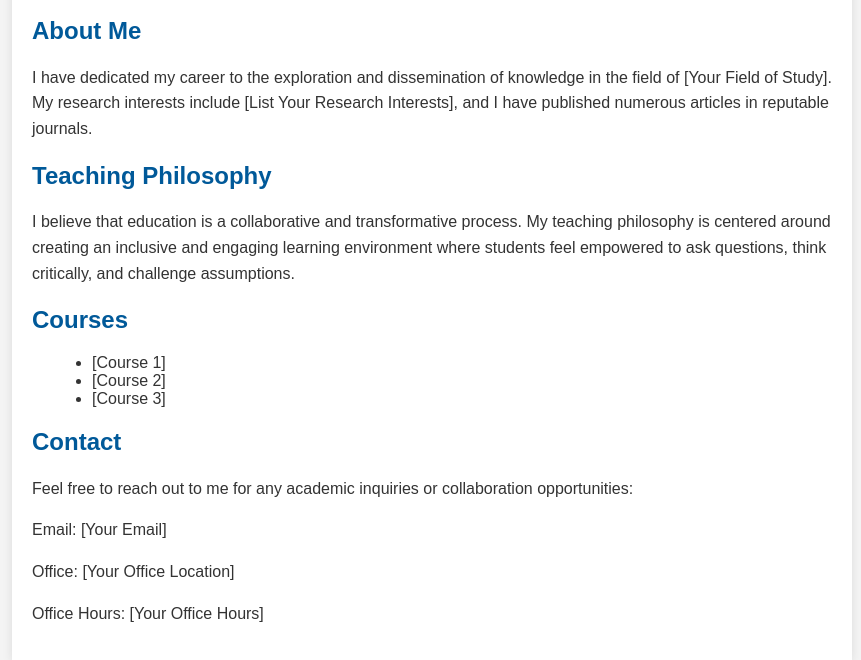
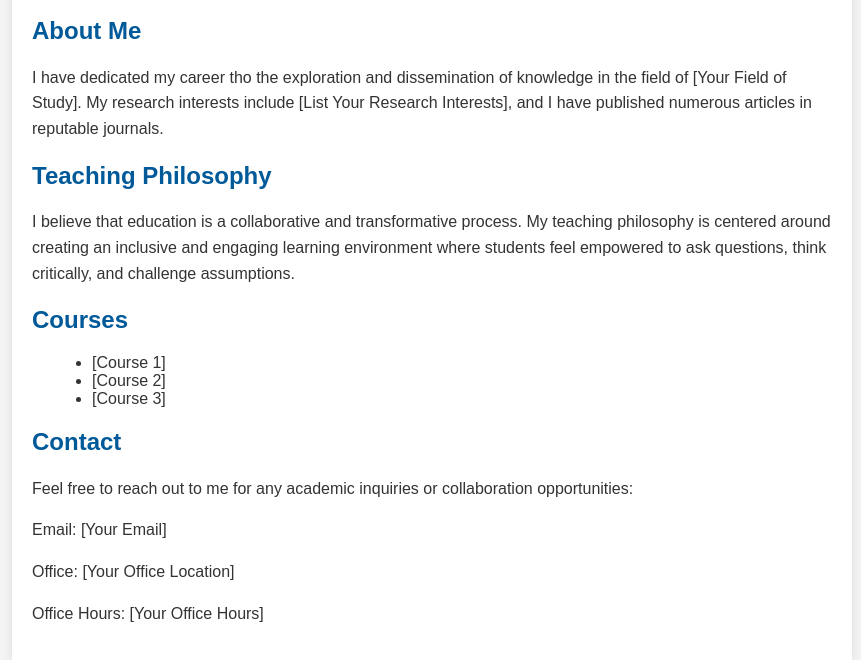
Before and after one commit to jmccormack17/professor-reputation, a plain HTML site: page index.html in a window 1280 px wide. Shown: the part 154-814 px from the top of the page, without its empty margins (208-1069 px from the left). Drawn offline with Linux system fonts and the light colour scheme.

Commit message:
Update index.html

```diff
--- a/index.html
+++ b/index.html
@@ -40,7 +40,7 @@
         <p>Hello! I'm Dr. [Your Name], a [Your Position] at [Your Institution]. With a passion for [Your Field of Study], my mission is to inspire and educate students to reach their full potential.</p>
 
         <h2>About Me</h2>
-        <p>I have dedicated my career to the exploration and dissemination of knowledge in the field of [Your Field of Study]. My research interests include [List Your Research Interests], and I have published numerous articles in reputable journals.</p>
+        <p>I have dedicated my career tho the exploration and dissemination of knowledge in the field of [Your Field of Study]. My research interests include [List Your Research Interests], and I have published numerous articles in reputable journals.</p>
 
         <h2>Teaching Philosophy</h2>
         <p>I believe that education is a collaborative and transformative process. My teaching philosophy is centered around creating an inclusive and engaging learning environment where students feel empowered to ask questions, think critically, and challenge assumptions.</p>
```
